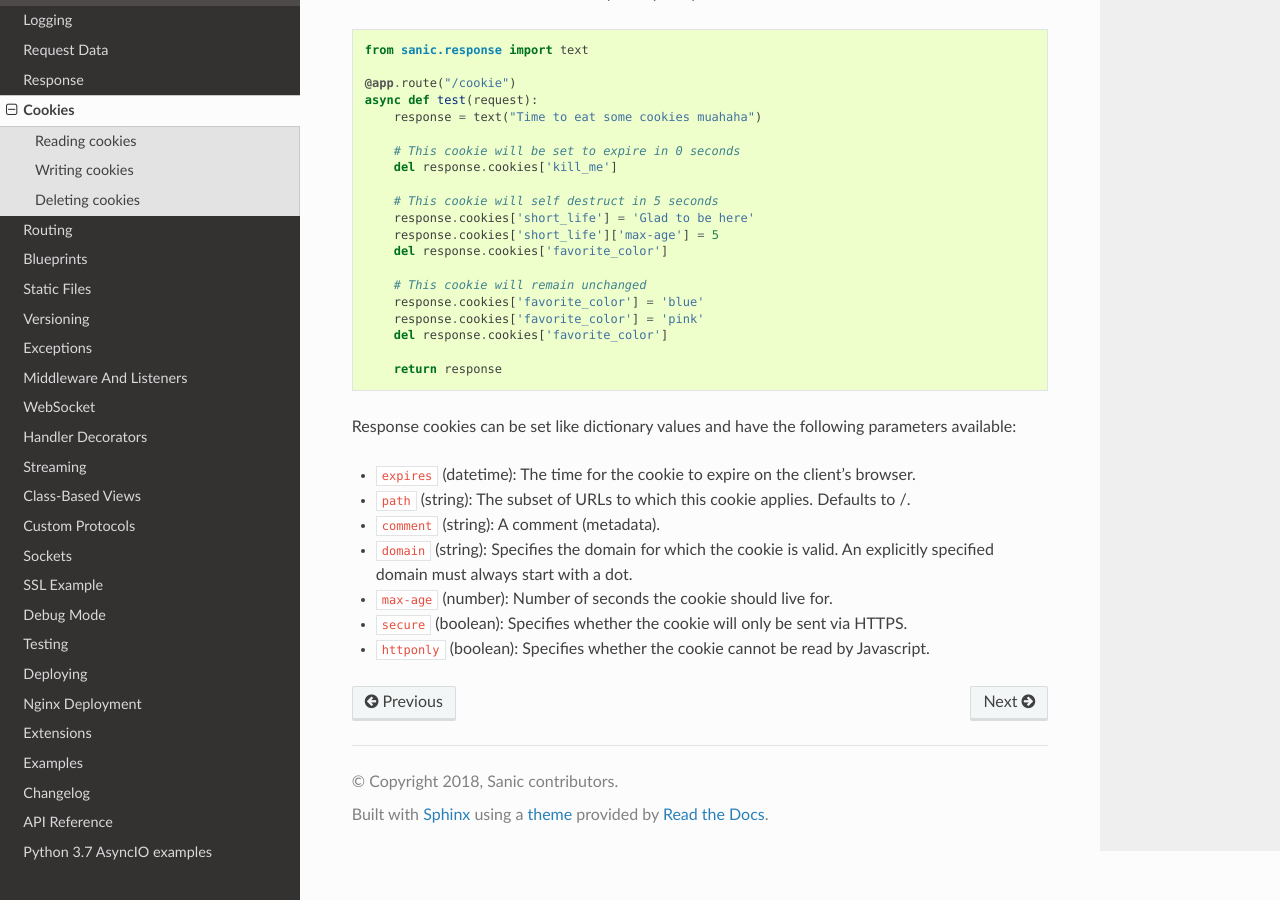
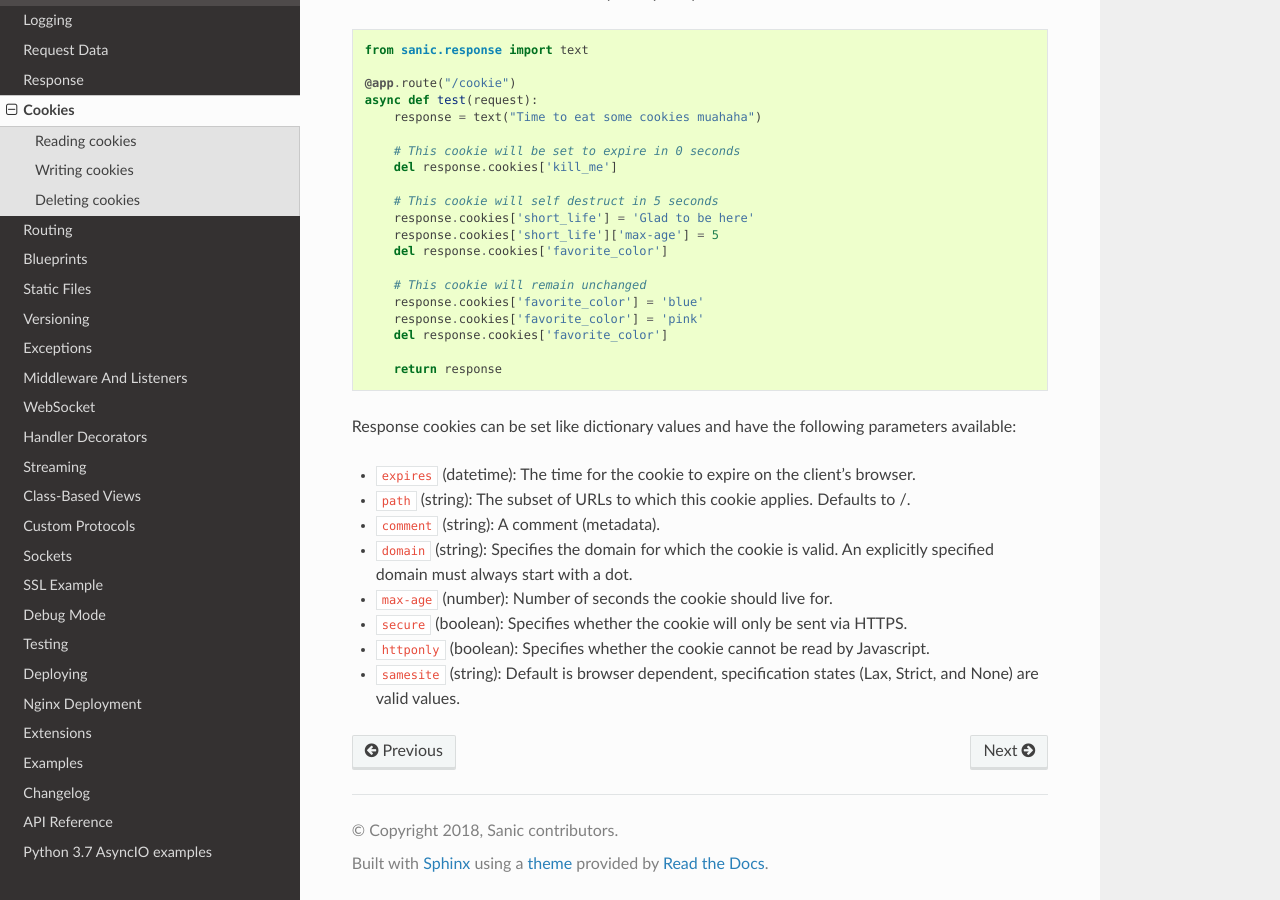
Before and after one commit to sanic-org/sanic, a Sphinx documentation site: the page built from docs/sanic/cookies.rst, in a window 1280 px wide and 900 px high, scrolled down 1042 px. Built offline with Sphinx 7.4.7 and the Read the Docs theme 2.0.0, drawn with Linux system fonts in a browser that asks for light colours.

Commit message:
Update cookies.rst
Document samesite in cookies.

```diff
--- a/docs/sanic/cookies.rst
+++ b/docs/sanic/cookies.rst
@@ -83,5 +83,6 @@ parameters available:
 - ``max-age`` (number): Number of seconds the cookie should live for.
 - ``secure`` (boolean): Specifies whether the cookie will only be sent via HTTPS.
 - ``httponly`` (boolean): Specifies whether the cookie cannot be read by Javascript.
+- ``samesite`` (string): Default is browser dependent, specification states (Lax, Strict, and None) are valid values.
 
 .. _itsdangerous: https://pythonhosted.org/itsdangerous/
```
